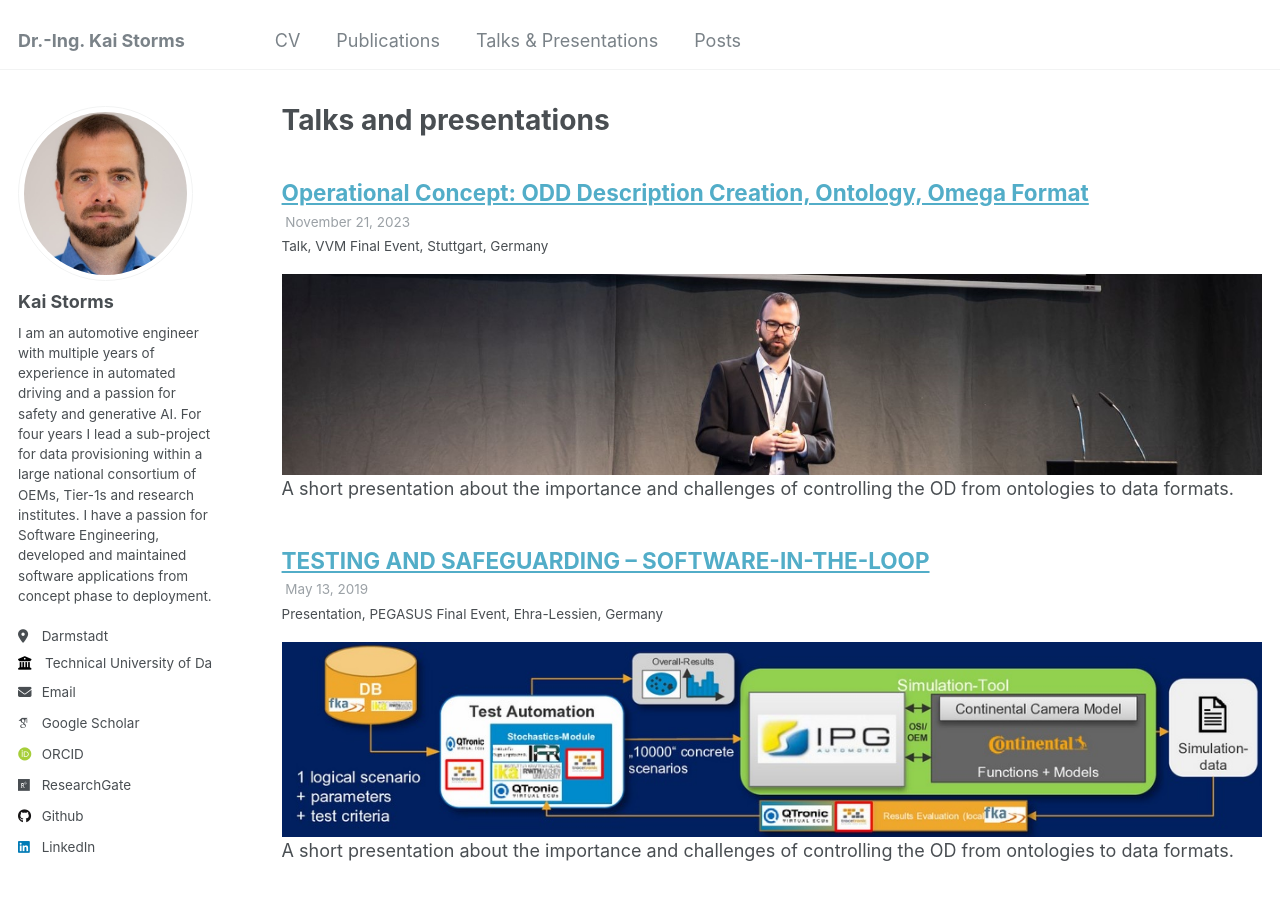
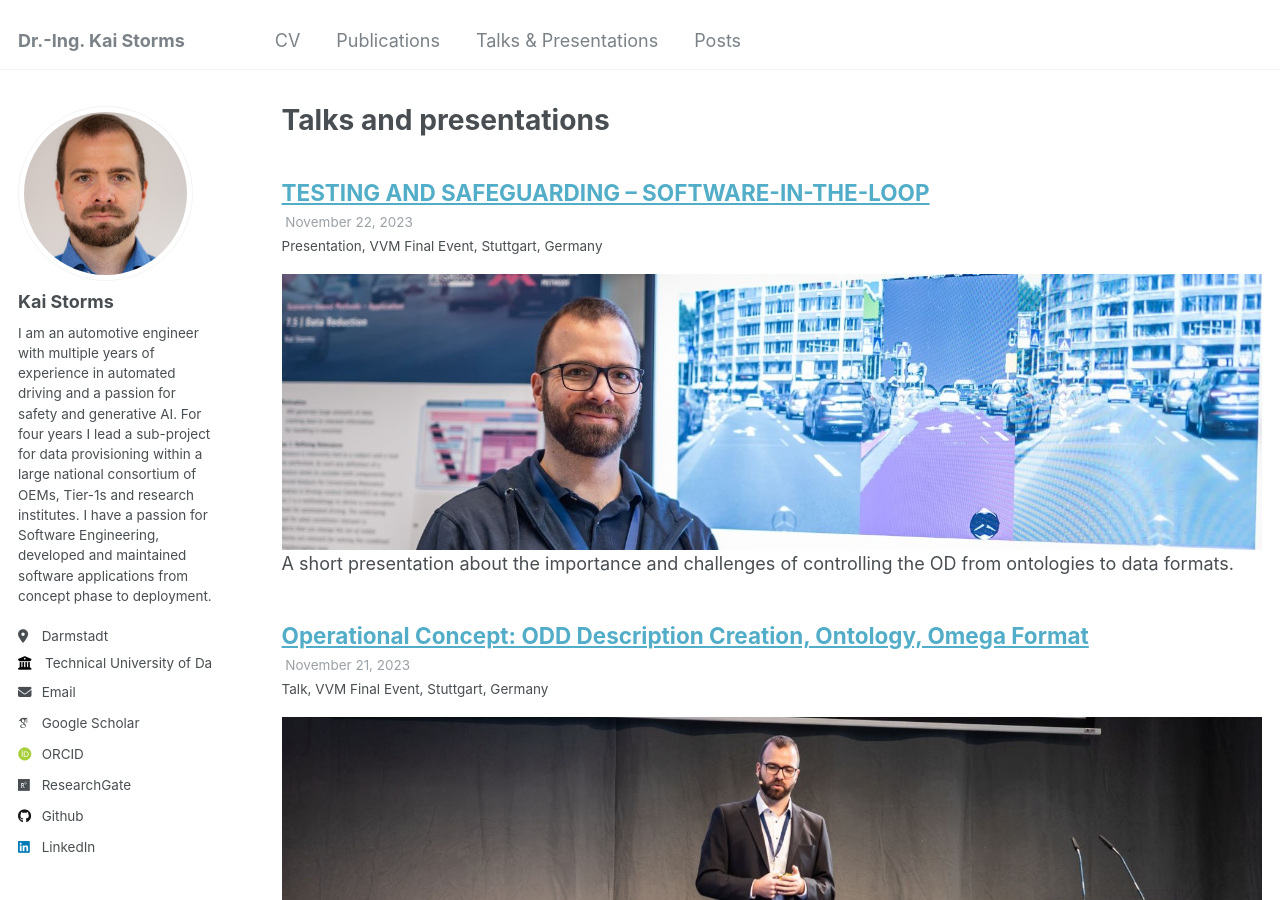
Before and after one commit to kai-storms/kai-storms.github.io, a Jekyll site: the page built from _pages/talks.html, in a window 1280 px wide and 900 px high. Built offline with Jekyll 4.4.1, drawn with Linux system fonts in a browser that asks for light colours; some web fonts are replaced.

Commit message:
cadr update

```diff
--- /dev/null
+++ b/_talks/2023-11-22_vvm_cadr.md
@@ -0,0 +1,17 @@
+---
+title: "TESTING AND SAFEGUARDING – SOFTWARE-IN-THE-LOOP"
+excerpt: "<img src='/files/2023-11-22_vvm_cadr-teaser.jpg'><br/>A short presentation about the importance and challenges of controlling the OD from ontologies to data formats."
+collection: talks
+type: "Presentation"
+permalink: /talks/2023-11-22_vvm_cadr
+venue: "VVM Final Event"
+date: 2023-11-22_vvm_cadr
+location: "Stuttgart, Germany"
+---
+
+Slides of work results from Continental work packages in PEGASUS Project.
+I implemented the Particle Swarm Optimization algorithm in TraceTronic ECU-Test to optimize the IPG CarMaker scenario for criticality.
+
+Poster:
+======
+![IMAGE ALT TEXT HERE](https://kai-storms.github.io/files/2023-11-22_vvm_cadr-slides.jpg)
```
Also changed, not shown: _pages/about.md (+1 -1 lines), files/2023-11-22_vvm_cadr-teaser.jpg (added), files/2023-11-22_vvm_cadr.jpg (deleted), 1 other file.
